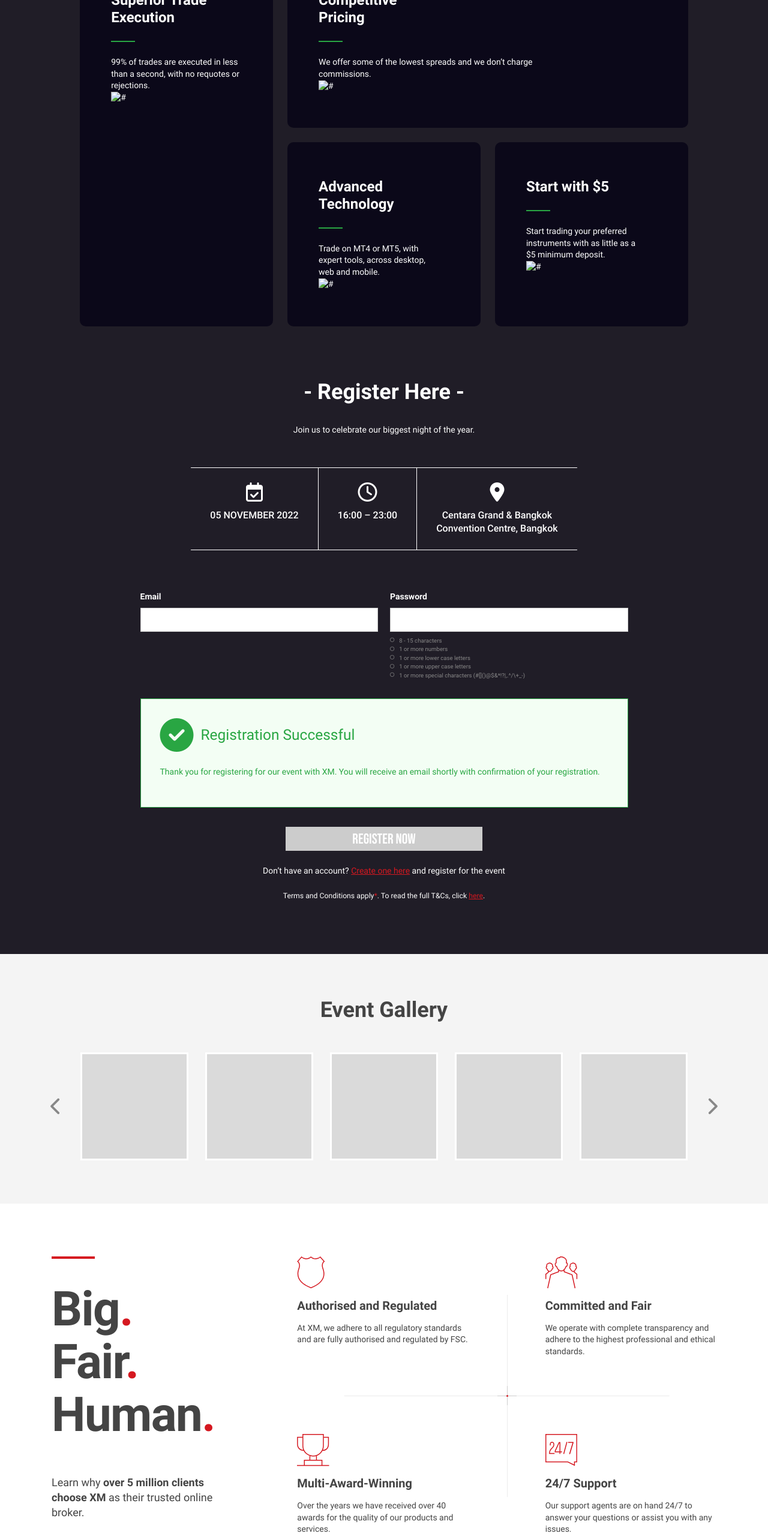
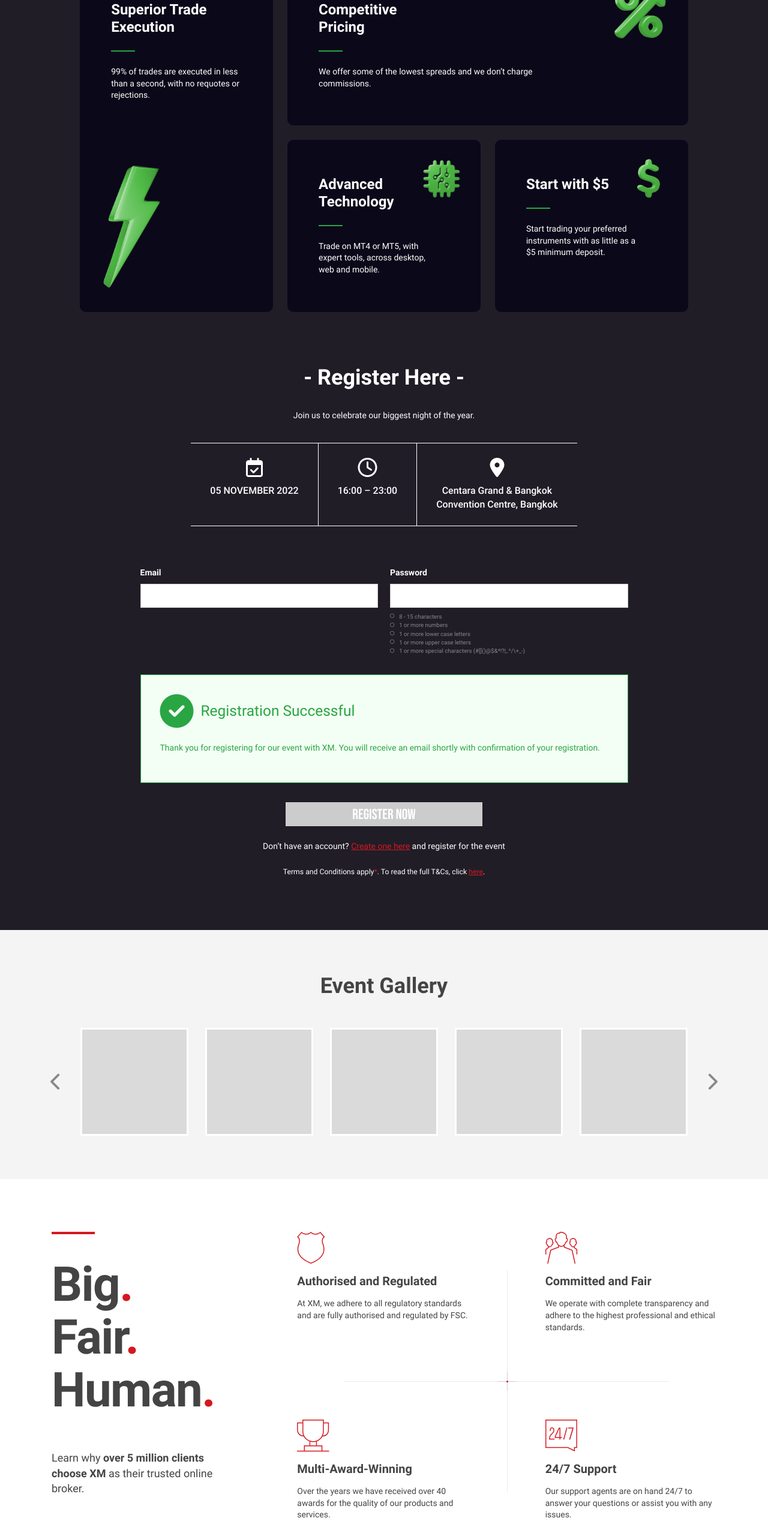
Before and after one commit to lukaszdzielo/xm-exercise, a plain HTML site: page index.html in a window 1280 px wide. Shown: the part 180-2740 px from the top of the page at 60% size. Drawn offline with Linux system fonts and the light colour scheme.

Commit message:
section "why trade with xm?"

```diff
--- a/css/partials/_general.scss
+++ b/css/partials/_general.scss
@@ -35,6 +35,9 @@
 }
 
 .dsc {
+    p:last-of-type {
+        margin-block-end: 0;
+    }
     &-custom_1 {
         @include media-breakpoint-up(md) {
             @include font-size(1rem);
@@ -133,6 +136,7 @@
     }
     &-custom_3 {
         .item {
+            position: relative;
             border-radius: 0.625rem;
             padding: 2.5rem 2rem;
             height: 100%;
@@ -170,10 +174,37 @@
 
                 }
             }
+            .icon {
+                position: absolute;
+                top: 20px;
+                right: 20px;
+                width: 60px;
+                height: 60px;
+                object-fit: contain;
+                @include media-breakpoint-up(md) {
+                    top: 30px;
+                    right: 30px;
+                    width: 90px;
+                    height: 90px;
+                }
+                @include media-breakpoint-up(xl) {
+                    width: 70px;
+                    height: 70px;
+                }
+            }
             &.long {
                 .dsc {
                     @include media-breakpoint-up(xl) {
                         max-width: unset;
+                    }
+                }
+                .icon {
+                    @include media-breakpoint-up(xl) {
+                        top: unset;
+                        bottom: 30px;
+                        left: 30px;
+                        width: unset;
+                        height: 220px;
                     }
                 }
             }
@@ -183,9 +214,12 @@
                     max-width: 400px;
                     }
                 }
-            }
-            p:last-of-type {
-                margin-block-end: 0;
+                .icon {
+                    @include media-breakpoint-up(xl) {
+                        width: 100px;
+                        height: 100px;
+                    }
+                }
             }
         }
     }
@@ -212,9 +246,6 @@
         height: 100%;
         > *:not(:first-child) {
             margin-block-start: 1rem;
-        }
-        p:last-of-type {
-            margin-block-end: 0;
         }
     }
     &-custom_2 {
--- a/index.html
+++ b/index.html
@@ -16,19 +16,19 @@
             <section>
                 <div class="container">
                     <div class="row flex-column align-items-center">
-                        <div class="col-md-10 text-center">
+                        <div class="col-lg-9 col-xl-8 text-center">
                             <h2 class="heading heading-medium">Why <strong>Trade</strong> with XM?</h3>
                             <div class="dsc">
                                 <p>We have been providing traders around the world with the same <strong>premium experience</strong> for over a decade. As an <strong>industry-leader</strong>, we know what the modern trader needs to be <strong>successful</strong> in the markets.</p>
                             </div>
                         </div>
-                        <div class="col-md-10 col-lg-8 col-xl-11">
+                        <div class="col-md-10 col-lg-8 col-xl-11 mt-8">
                             <div class="row grid-custom_3 g-6">
                                 <div class="col-xl-4">
                                     <div class="item long">
                                         <div class="heading">Superior Trade<br>Execution</div>
                                         <div class="dsc"><p>99% of trades are executed in less than a second, with no requotes or rejections.</p></div>
-                                        <img src="" alt="#">
+                                        <img src="img/fast-execusion.png" class="icon" alt="#">
                                     </div>
                                 </div>
                                 <div class="col-xl-8">
@@ -37,21 +37,21 @@
                                             <div class="item wide">
                                                 <div class="heading">Competitive<br>Pricing</div>
                                                 <div class="dsc"><p>We offer some of the lowest spreads and we don’t charge commissions.</p></div>
-                                                <img src="" alt="#">
+                                                <img src="img/pricing.png" class="icon" alt="#">
                                             </div>
                                         </div>
                                         <div class="col-xl-6">
                                             <div class="item">
                                                 <div class="heading">Advanced<br>Technology</div>
                                                 <div class="dsc"><p>Trade on MT4 or MT5, with expert tools, across desktop, web and mobile.</p></div>
-                                                <img src="" alt="#">
+                                                <img src="img/advanced-tech.png" class="icon" alt="#">
                                             </div>
                                         </div>
                                         <div class="col-xl-6">
                                             <div class="item">
                                                 <div class="heading">Start with $5</div>
                                                 <div class="dsc"><p>Start trading your preferred instruments with as little as a $5 minimum deposit.</p></div>
-                                                <img src="" alt="#">
+                                                <img src="img/dollar.png" class="icon" alt="#">
                                             </div>
                                         </div>
                                     </div>
```
Also changed, not shown: css/main.css, css/main.min.css, img/advanced-tech.png (added), img/dollar.png (added), img/fast-execusion.png (added), img/pricing.png (added), 2 other files.
